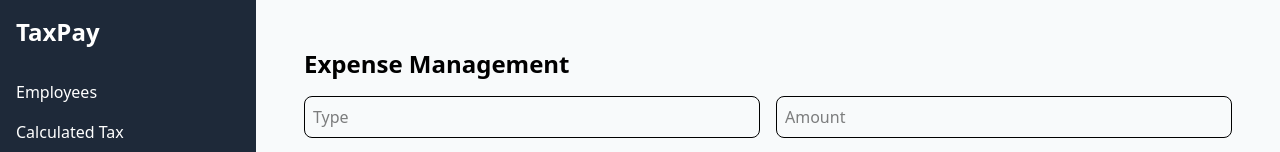
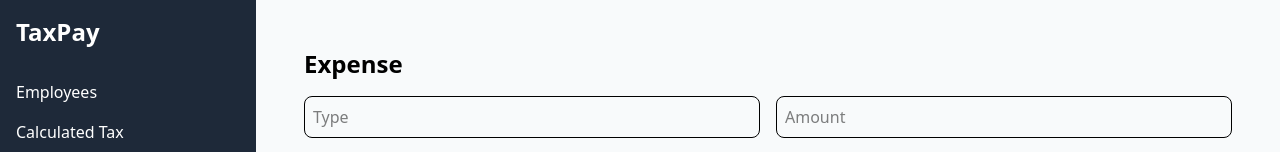
Before and after one commit to shagi09/TaxCollector-platform, a Next.js app in the folder my-app/: page /expense in a window 1280 px wide. Shown: the top 152 px of the page. Built offline with nearby package versions, Linux system fonts and the light colour scheme; no server answers.

Commit message:
updated expense page

```diff
--- a/my-app/app/(root)/expense/page.tsx
+++ b/my-app/app/(root)/expense/page.tsx
@@ -92,7 +92,7 @@
 
   return (
     <div className="container mx-auto p-6">
-      <h1 className="text-2xl font-bold mb-4">Expense Management</h1>
+      <h1 className="text-2xl font-bold mb-4">Expense </h1>
 
       {/* Add Expense Form */}
       <form onSubmit={handleSubmit} className="mb-6">
```
Also changed, not shown: 1 other file (tests, documents, lock files or other folders).
